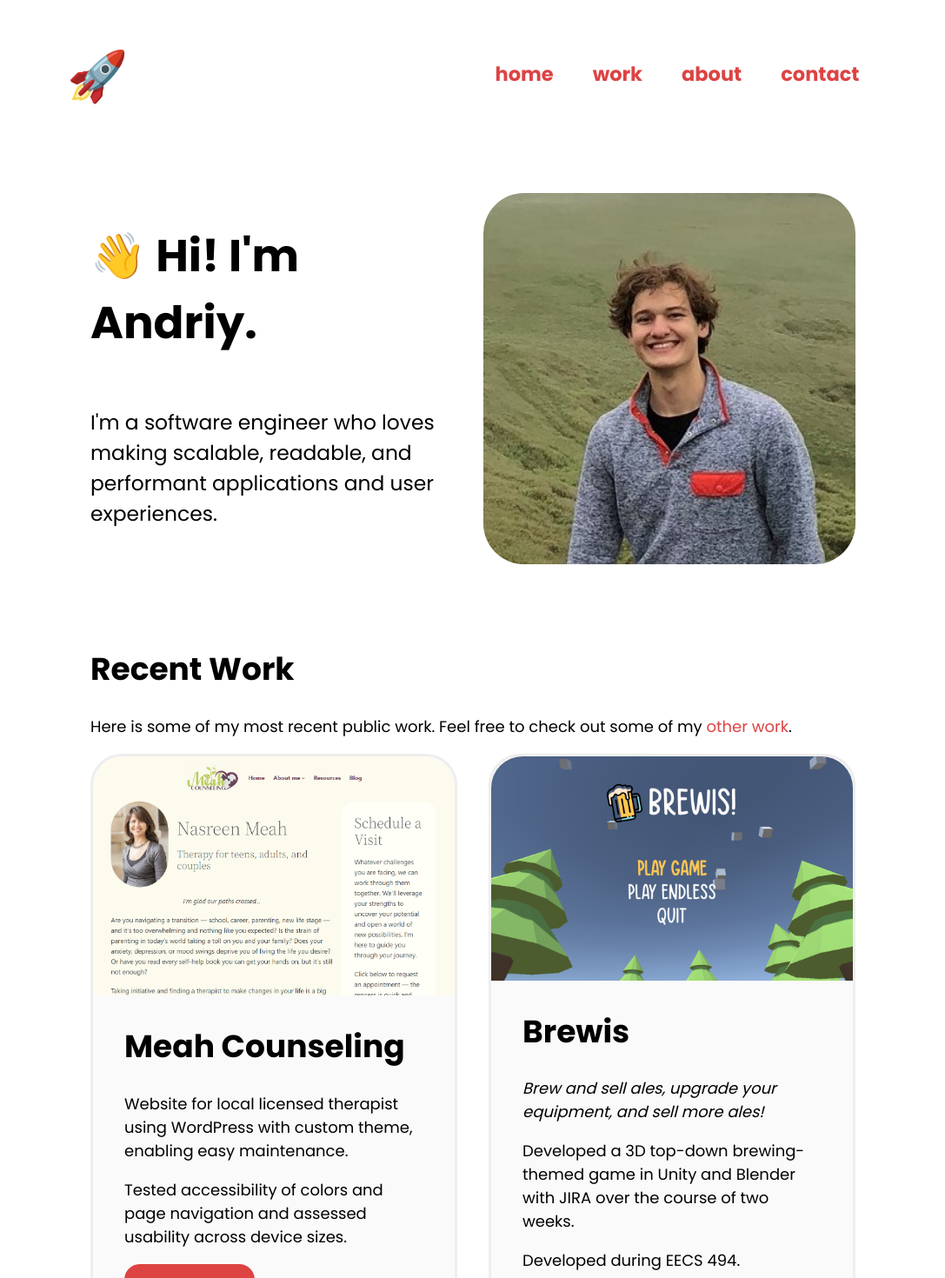
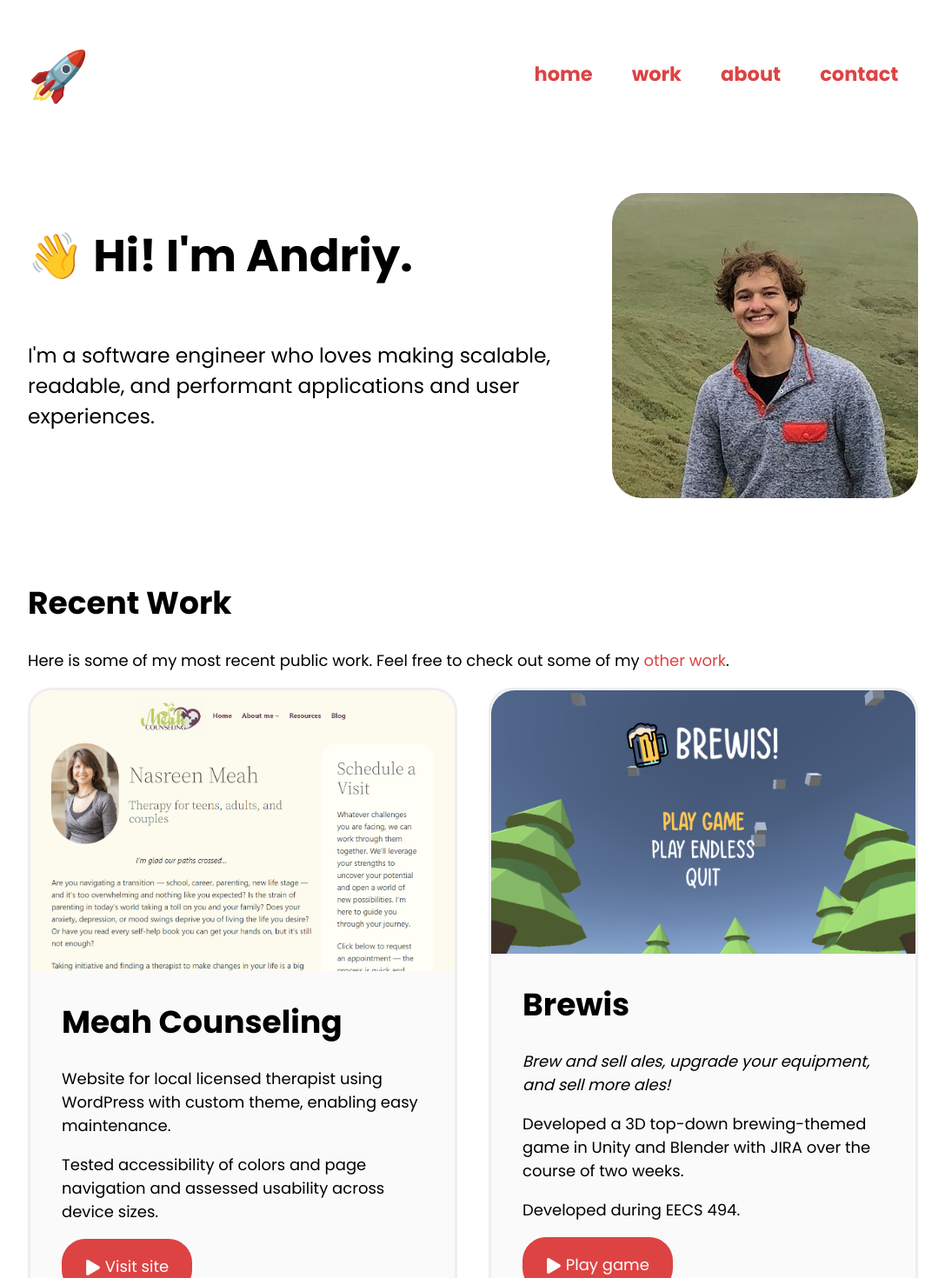
Before and after one commit to andriygm/portfolio, a Next.js app: page / in a window 1280 px wide. Shown: the top 1470 px of the page at 87% size, without its empty margins (96-1183 px from the left). Built offline with nearby package versions, Linux system fonts and the light colour scheme.

Commit message:
Unify design elements

```diff
--- a/styles/button.module.scss
+++ b/styles/button.module.scss
@@ -8,7 +8,7 @@
 
     color: $background-color;
     background-color: $primary-color;
-    border-radius: 1em;
+    border-radius: $rounded-corner-rad;;
     box-shadow: none;
     text-align: center;
 
--- a/styles/globals.scss
+++ b/styles/globals.scss
@@ -20,10 +20,6 @@ a {
     }
 }
 
-* {
-    box-sizing: border-box;
-}
-
 // @media (prefers-color-scheme: dark) {
 //     html {
 //         color-scheme: dark;
--- a/styles/layout.module.scss
+++ b/styles/layout.module.scss
@@ -23,12 +23,13 @@
     text-align: center;
 
     > * {
-        flex: 1;
+        flex: 2;
     }
 
     > img {
+        flex: 1;
         height: 100%;
-        border-radius: 2em;
+        border-radius: $rounded-corner-rad;
     }
 
     h1 {
--- a/styles/navigation.module.scss
+++ b/styles/navigation.module.scss
@@ -4,7 +4,7 @@
     display: flex;
     text-align: center;
     flex-direction: column;
-    padding: 2em 1em;
+    padding: 2em 0;
     @include max-width;
 
     font-size: 125%;
--- a/styles/variables.scss
+++ b/styles/variables.scss
@@ -4,6 +4,8 @@ $secondary-color: rgb(132, 42, 42);
 $tertiary-color: rgb(67, 20, 20);
 $background-color: rgb(255, 255, 255);
 $gray-color: rgb(81, 81, 81);
+
+$rounded-corner-rad: 1.5em;
 
 $media: (
     sm: 640px,
--- a/styles/work.module.scss
+++ b/styles/work.module.scss
@@ -20,12 +20,12 @@
 
     background-color: #fafafa;
     border: 3px solid #eee;
-    border-radius: 2em;
+    border-radius: $rounded-corner-rad;;
 
     img {
         width: 100%;
-        border-top-left-radius: 2em;
-        border-top-right-radius: 2em;
+        border-top-left-radius: $rounded-corner-rad;
+        border-top-right-radius: $rounded-corner-rad;
     }
 
     .content {
```
